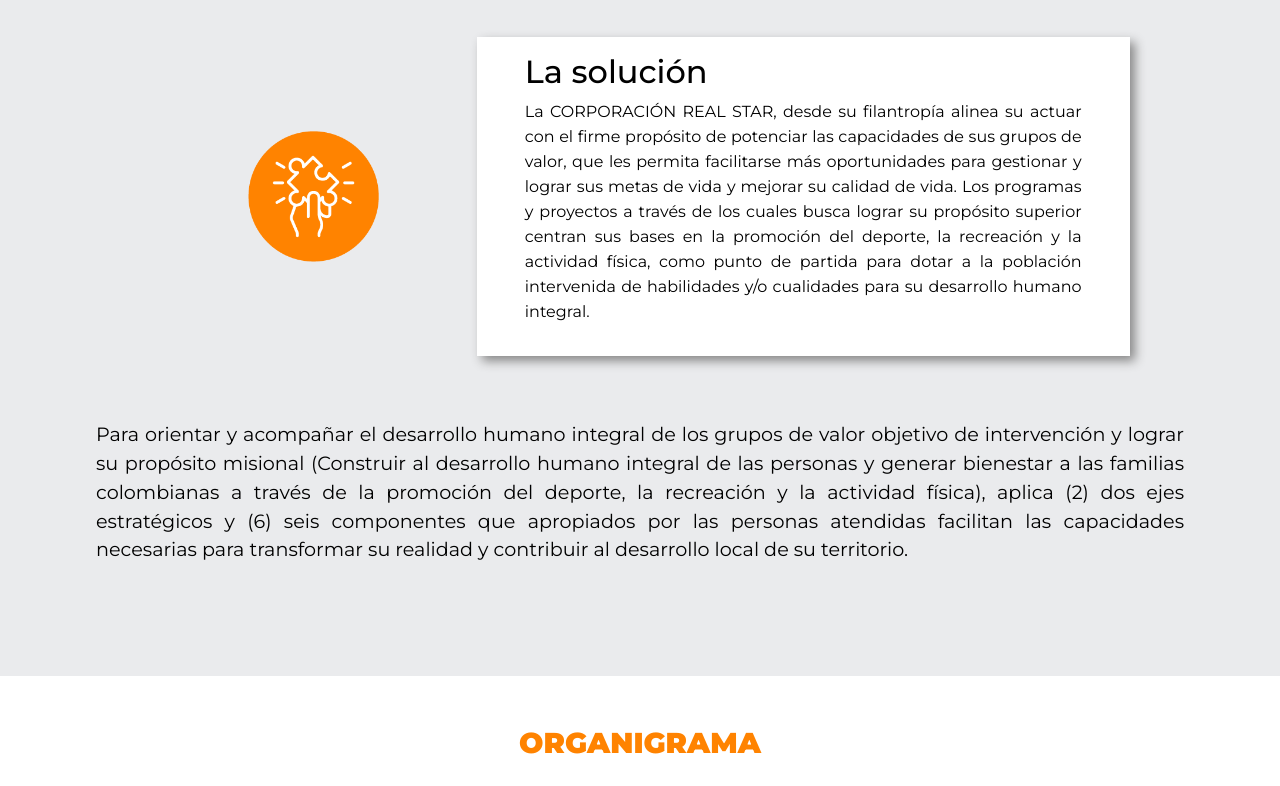
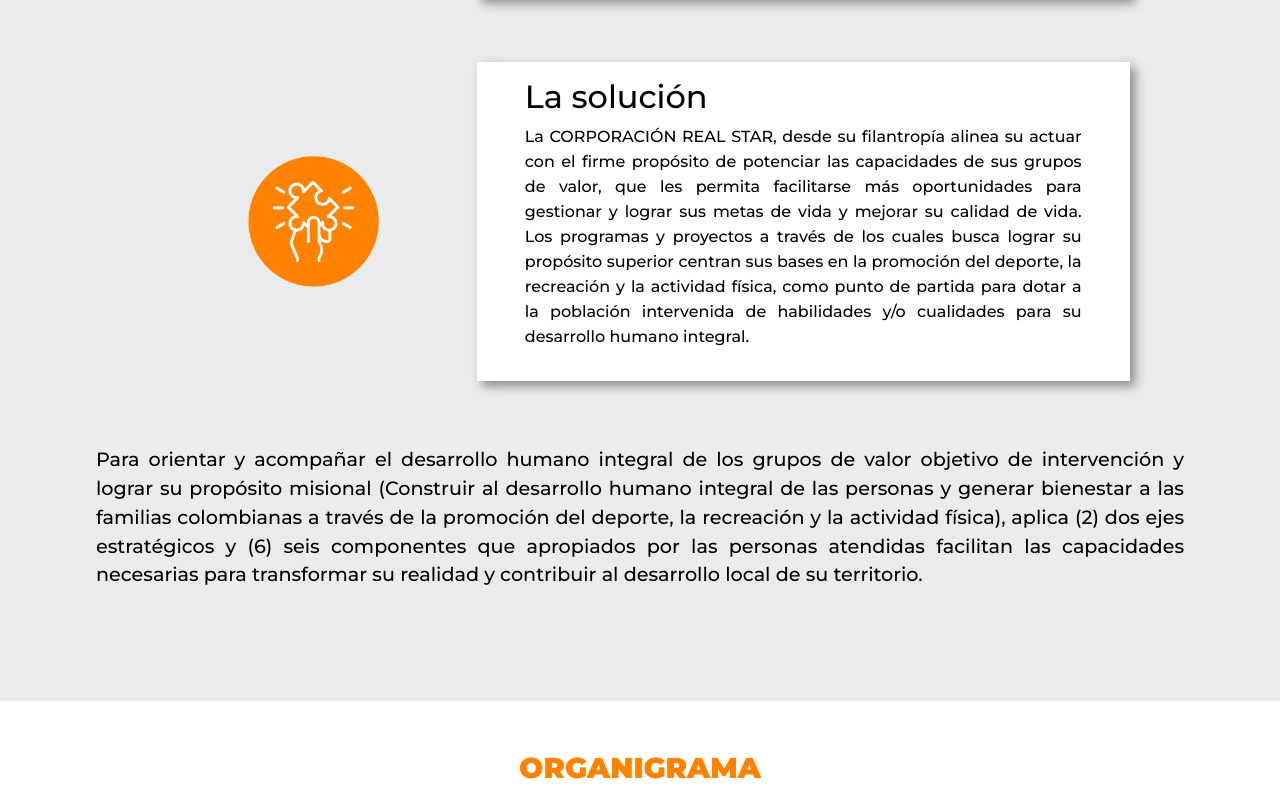
Before and after one commit to munozjeff/REALSTAR, a React (Vite) app in the folder client/: page / in a window 1280 px wide. Shown: the part 6649-7435 px from the top of the page. Built offline with nearby package versions, Linux system fonts and the light colour scheme; the HTML template or start-up script is replaced by a standard one; a web font is replaced by a local one.

Commit message:
changes in the text color

```diff
--- a/client/src/components/ImageandText/styles.css
+++ b/client/src/components/ImageandText/styles.css
@@ -29,6 +29,7 @@
     background-color: white;
     box-shadow: 5px 5px 10px #888888;
     line-height: 25px;
+
 }
 .text-cont h2{
     font-size: 2rem;
@@ -41,6 +42,7 @@
 
     color: black;
     font-size: clamp(0.1rem,1.5vw,1rem);
+    font-weight: 500;
 }
 
 @media (max-width: 768px){
--- a/client/src/pages/style.css
+++ b/client/src/pages/style.css
@@ -252,6 +252,7 @@
     font-size: clamp(0.1rem,1.5vw,1.2rem);
     font-family: 'Montserrat', sans-serif;
     margin-top: 4rem;
+    font-weight: 500;
 
 }
 
```
